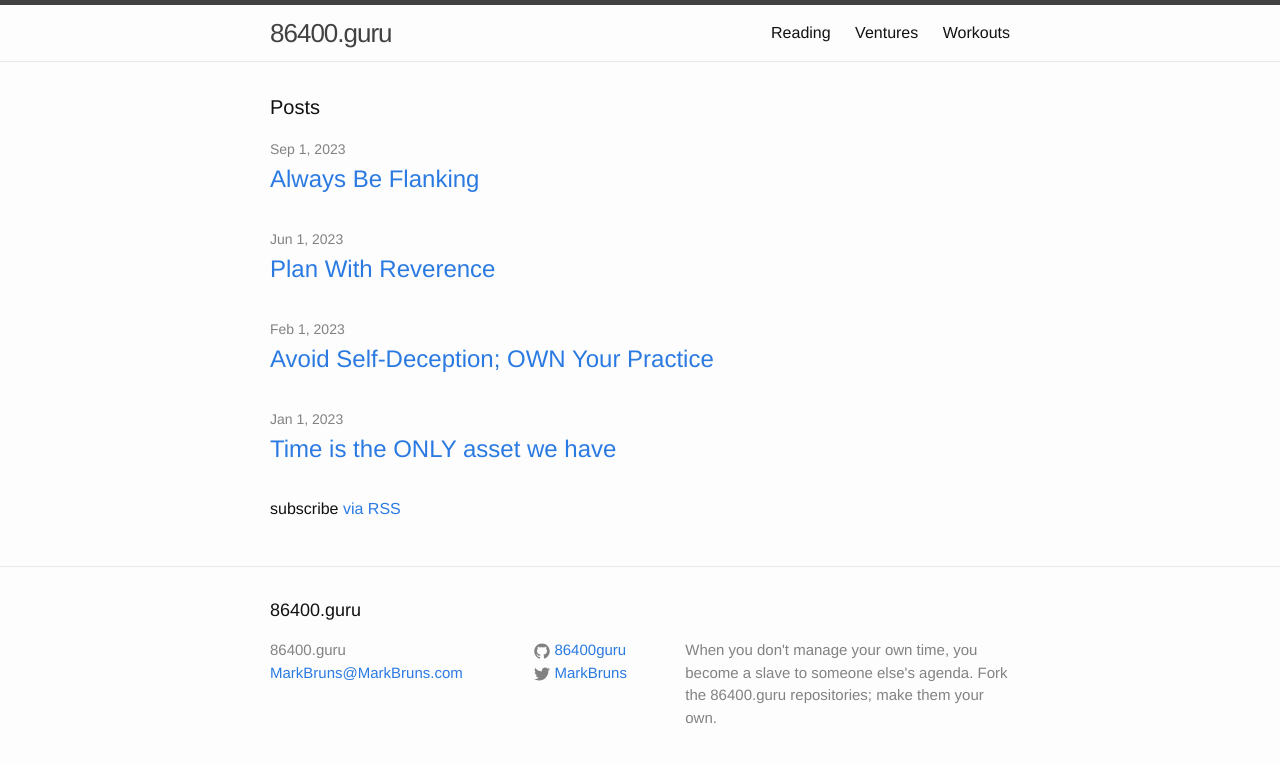
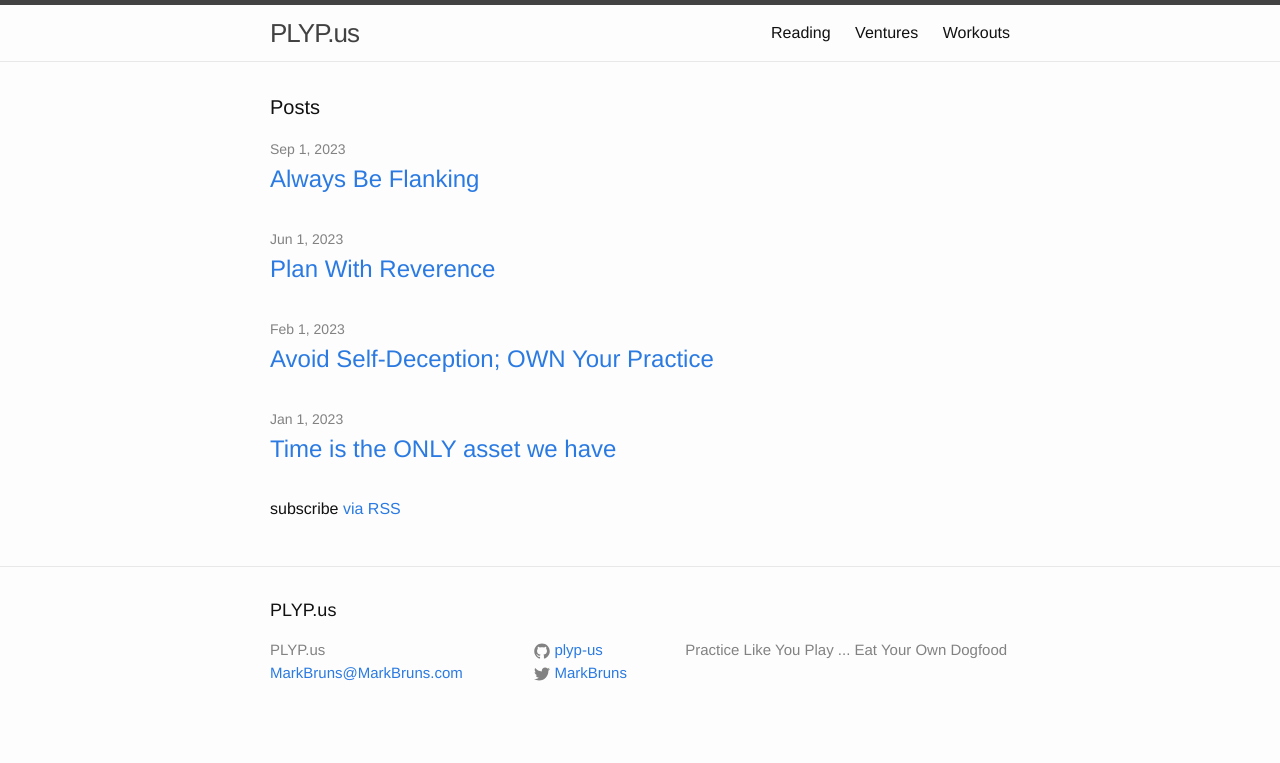
Before and after one commit to plyp-us/plyp-us.github.io, a Jekyll site: the page built from index.html, in a window 1280 px wide. Shown: the top 763 px of the page. Built offline with Jekyll 4.4.1, drawn with Linux system fonts in a browser that asks for light colours.

Commit message:
Update _config.yml

```diff
--- a/_config.yml
+++ b/_config.yml
@@ -1,9 +1,9 @@
 # Site settings
-title: 86400.guru
+title: PLYP.us
 email: MarkBruns@MarkBruns.com
-description: When you don't manage your own time, you become a slave to someone else's agenda. Fork the 86400.guru repositories; make them your own.
+description: Practice Like You Play ... Eat Your Own Dogfood
 twitter_username: MarkBruns
-github_username:  86400guru
+github_username:  plyp-us
 
 # Build settings
 markdown: kramdown
```
